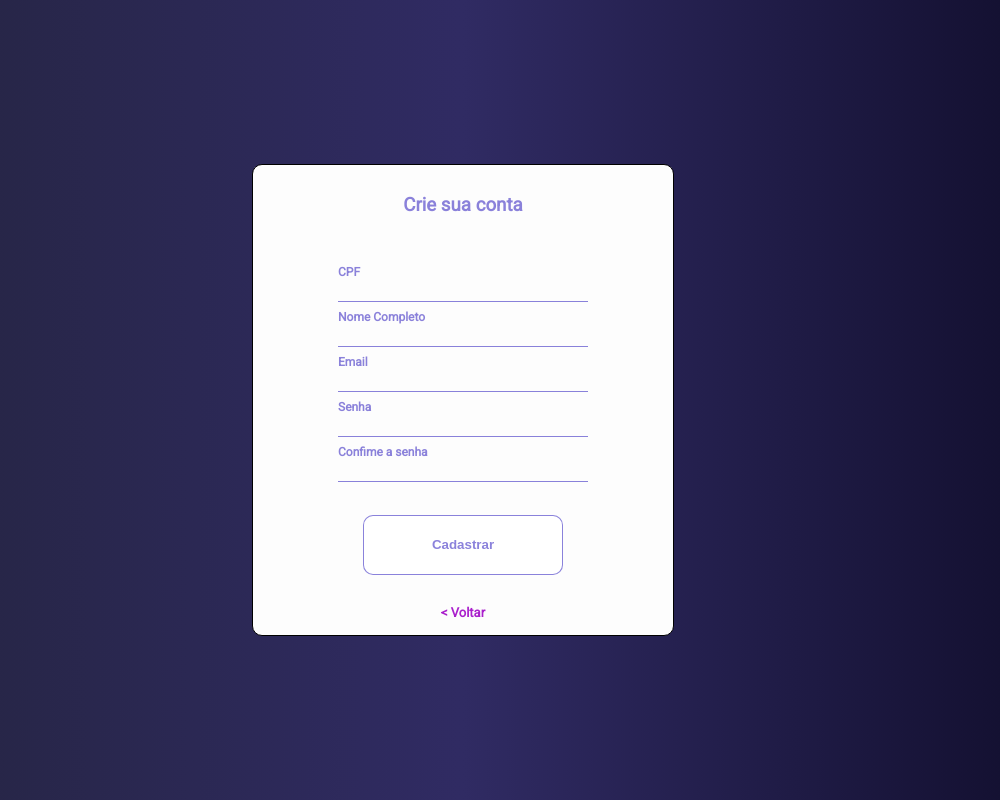
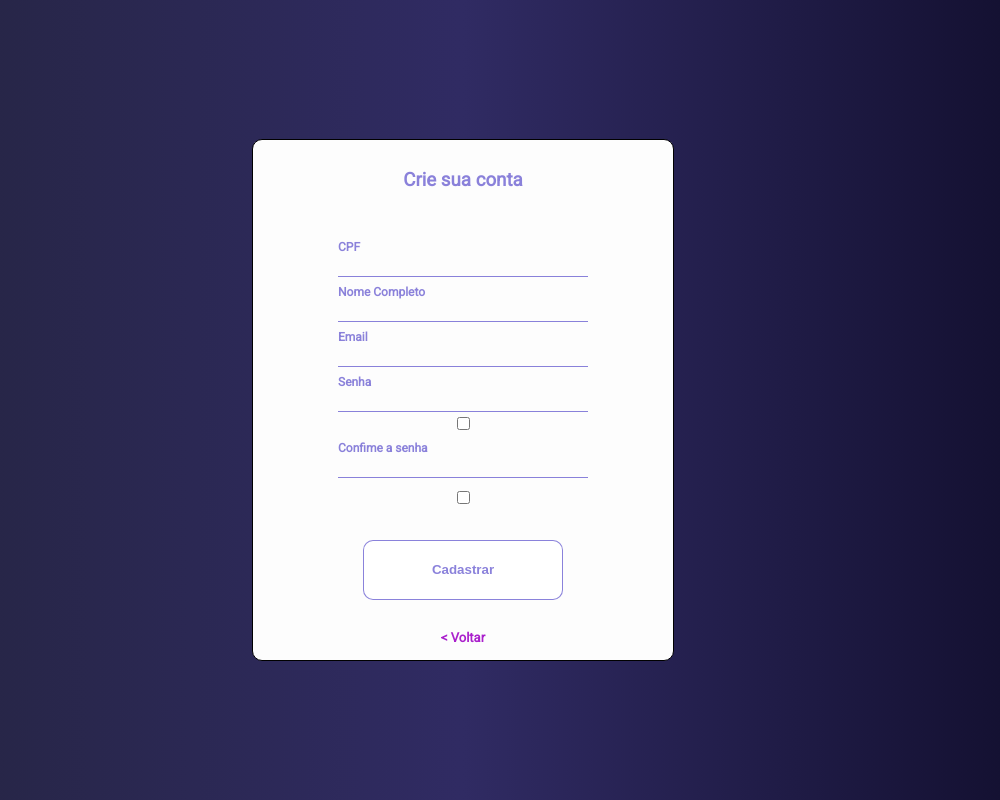
Before and after one commit to kelvinteixeira/FakeBank, a React (Create React App) app: page /singup in a window 1280 px wide. Shown: the whole page, without its empty margins (177-1177 px from the left). Built offline with nearby package versions, Linux system fonts and the light colour scheme.

Commit message:
criado função showHide

```diff
--- a/src/components/Singup/index.js
+++ b/src/components/Singup/index.js
@@ -10,10 +10,21 @@ export default function SingUp() {
   const [email, setEmail] = useState('');
   const [senha, setSenha] = useState('');
   const [confirmarSenha, setConfirmarSenha] = useState('');
+  const [tipoSenha, setTipoSenha] = useState('password' || 'text')
 
   function singup() {
     history.push('/')
   }
+
+
+  function showHide(e) {
+    if (e.target.checked) {
+      setTipoSenha('text')
+    } else {
+      setTipoSenha('password')
+    }
+  }
+
 
   return (
     <section className="container">
@@ -28,7 +39,7 @@ export default function SingUp() {
         </label>
 
         <label>Nome Completo
-          <input value={nome} onChange={ (e) => setNome(e.target.value)} type="text" ></input>
+          <input value={nome} onChange={(e) => setNome(e.target.value)} type="text" ></input>
         </label>
 
         <label>Email
@@ -36,12 +47,21 @@ export default function SingUp() {
         </label>
 
         <label>Senha
-          <input value={senha} onChange={(e) => setSenha(e.target.value)} type="password" ></input>
+          <input name="inputSenha" value={senha} onChange={(e) => setSenha(e.target.value)} type={tipoSenha} ></input>
+          <input type="checkbox" onClick={showHide} ></input>
         </label>
 
         <label>Confime a senha
           <input value={confirmarSenha} onChange={(e) => setConfirmarSenha(e.target.value)} type="password" ></input>
         </label>
+
+        <div>
+          <label htmlFor="terms" className="check">
+          <input id="terms" type="checkbox"></input>
+          <span></span>
+          </label>
+        </div>
+
 
         <button onClick={singup} >Cadastrar</button>
 
```
